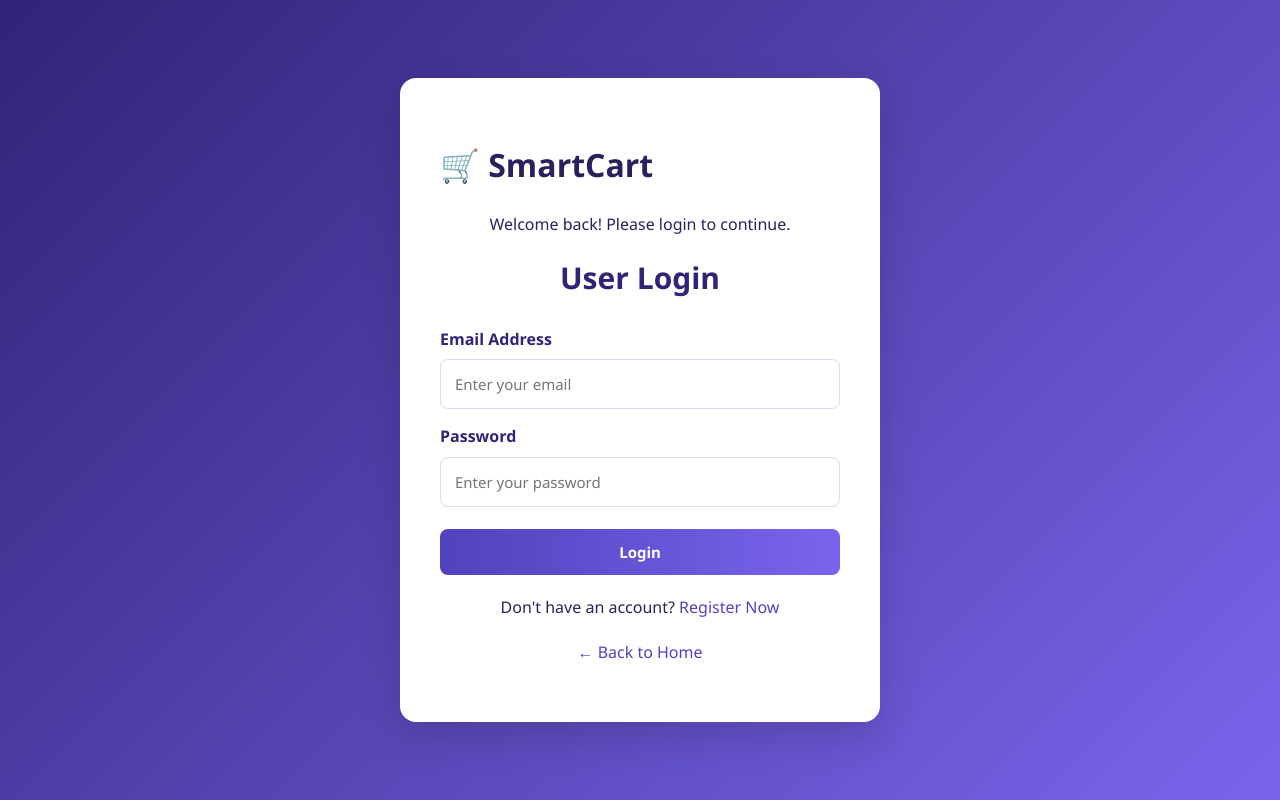
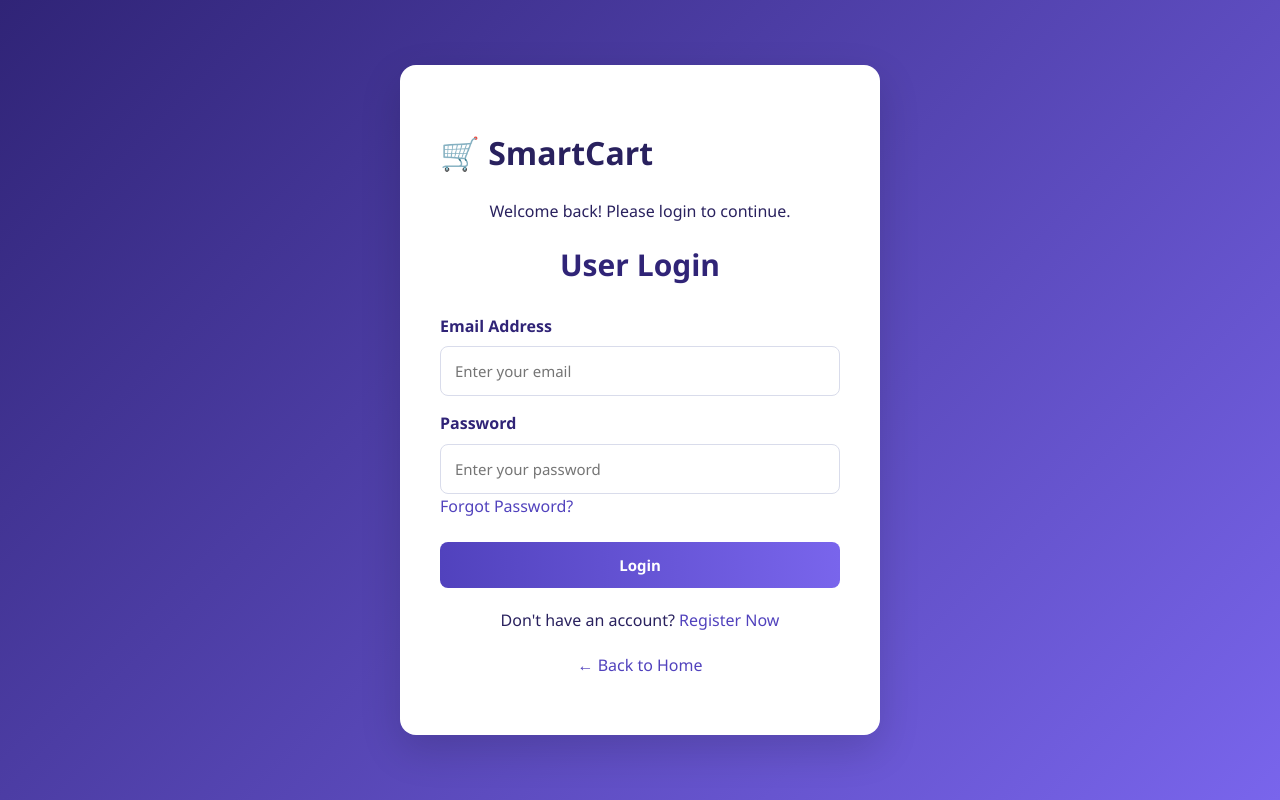
Before and after one commit to Jonnalasreeja21/SmartCart, a Flask app: page /user-login in a window 1280 px wide. Run offline with Flask 3, Linux system fonts and the light colour scheme.

Commit message:
Add forgot password link to user login

```diff
--- a/templates/user/user_login.html
+++ b/templates/user/user_login.html
@@ -24,6 +24,10 @@
             <input type="password" name="password"
                    placeholder="Enter your password" required>
 
+            <div class="forgot-password-row">
+                <a href="{{ url_for('user_forgot_password') }}">Forgot Password?</a>
+            </div>
+
             <button type="submit" class="login-btn">
                 Login
             </button>
```
